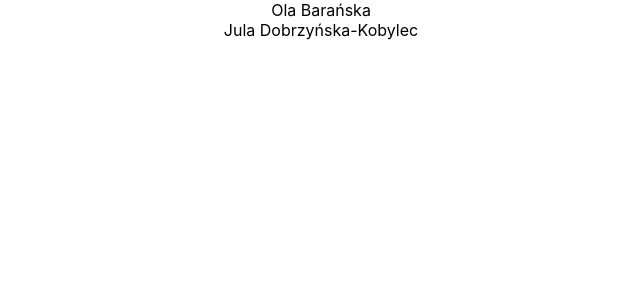
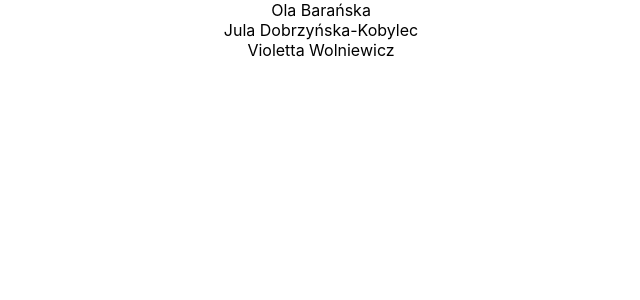
Before and after one commit to Vanilka18/pecorinoromano, a React (Create React App) app: page / in a window 1280 px wide. Shown: the top 300 px of the page, without its empty margins (319-959 px from the left). Built offline with nearby package versions, Linux system fonts and the light colour scheme.

Commit message:
dodanie imienia

```diff
--- a/src/App.js
+++ b/src/App.js
@@ -6,6 +6,7 @@ function App() {
     <div className="App">
       <div>Ola Barańska</div>
   <div>Jula Dobrzyńska-Kobylec</div>
+  <div>Violetta Wolniewicz</div>
     </div>
   );
 }
```
